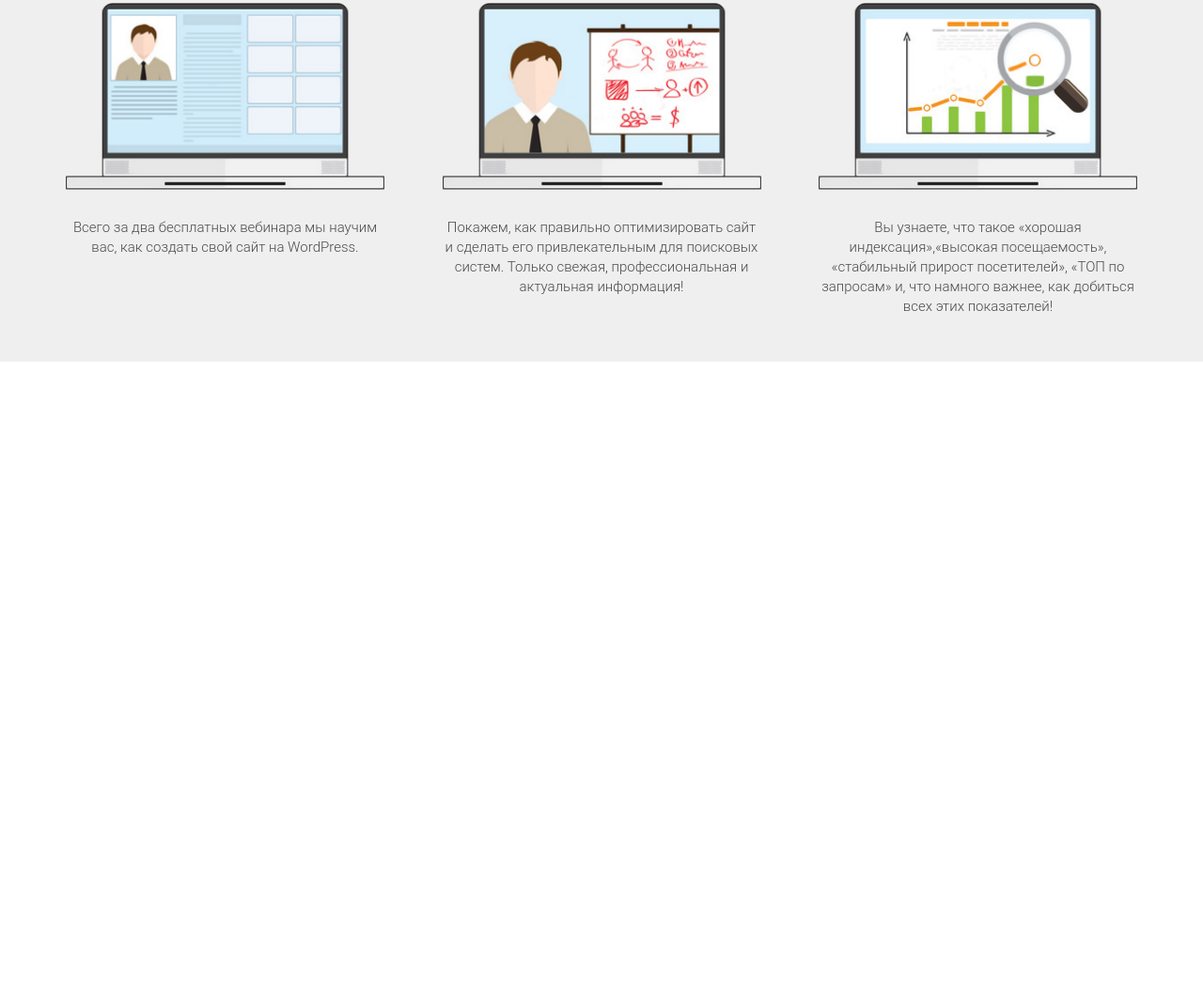
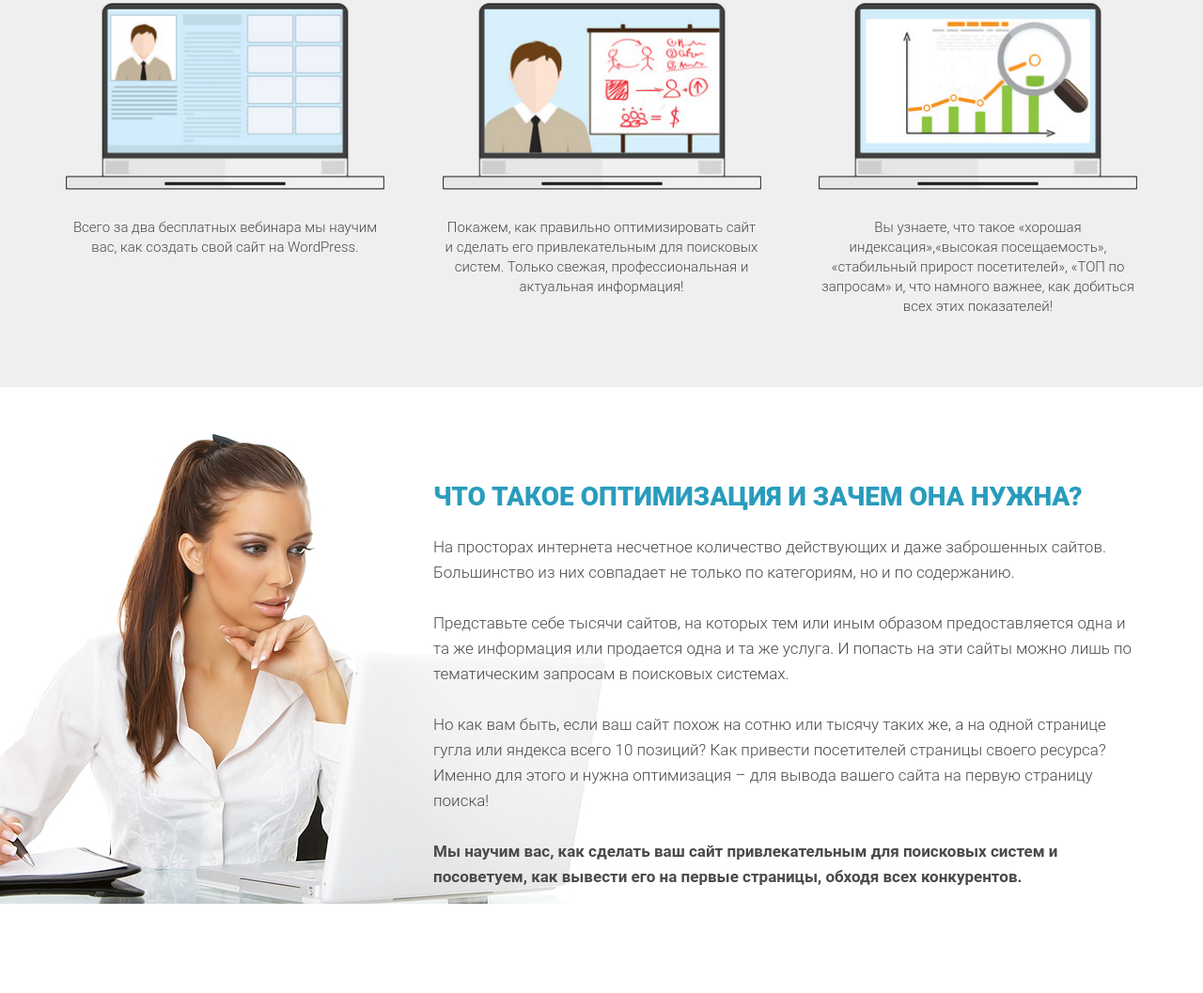
Before and after one commit to TokaFrag/lessonLayoutWP, a plain HTML site: page src/index.html in a window 1280 px wide. Shown: the part 1022-2079 px from the top of the page at 94% size. Before the commit the page ends 1479 px from the top, so only its background shows below. Drawn offline with Linux system fonts and the light colour scheme.

Commit message:
Сверстал третий блок

```diff
--- a/src/css/style.css
+++ b/src/css/style.css
@@ -130,12 +130,10 @@ h2.title {
   margin-top: 5px;
 }
 
-.waiting .container {
-}
+.waiting {
+  min-height: 607px;
+  padding: 88px 0 75px;
 
-.waiting {
-  padding: 88px 0 75px;
-  height: 607px;
   background: #efefef;
 }
 
@@ -195,3 +193,46 @@ h2.title {
   color: #4a4a4a;
   margin-top: 26px;
 }
+
+.optimization {
+  min-height: 550px;
+  padding: 102px 0 107px 0;
+}
+
+.optimization .container {
+  position: relative;
+}
+
+.optimization .optimizationHeader {
+  margin-left: 391px;
+  font-family: Roboto;
+  font-style: normal;
+  font-weight: 900;
+  font-size: 28px;
+  line-height: 30px;
+  text-transform: uppercase;
+  color: #299cbd;
+}
+
+.optimization .optimizationText {
+  margin-top: 25px;
+  margin-left: 391px;
+  font-family: Roboto;
+  font-style: normal;
+  font-weight: 300;
+  font-size: 17px;
+  line-height: 27px;
+  align-items: center;
+  color: #4a4a4a;
+}
+
+.optimization .optimizationText span {
+  font-weight: bold;
+}
+
+.optimization .optimizationImg {
+  position: absolute;
+  top: -54px;
+  left: -240px;
+  z-index: -1;
+}
--- a/src/index.html
+++ b/src/index.html
@@ -66,6 +66,33 @@
             </div>
          </div>
    </section>
+
+   <section class="optimization">
+      <div class="container">
+         <h2 class="optimizationHeader">
+            Что такое оптимизация и зачем она нужна?
+         </h2>
+         <div class="optimizationText">
+            На просторах интернета несчетное количество действующих и даже заброшенных сайтов. Большинство из них
+            совпадает не
+            только по категориям, но и по содержанию.
+            <br><br>
+            Представьте себе тысячи сайтов, на которых тем или иным образом предоставляется одна и та же информация или
+            продается одна и та же услуга. И попасть на эти сайты можно лишь по тематическим запросам в поисковых
+            системах.
+            <br><br>
+            Но как вам быть, если ваш сайт похож на сотню или тысячу таких же, а на одной странице гугла или яндекса
+            всего 10 позиций? Как привести посетителей страницы своего ресурса? Именно для этого и нужна оптимизация –
+            для вывода вашего сайта на первую страницу поиска!
+            <br><br>
+            <span> Мы научим вас, как сделать ваш сайт привлекательным для поисковых систем и посоветуем, как вывести
+               его на первые страницы, обходя всех конкурентов.
+            </span>
+         </div>
+         <img src="img/bg/woman_bg.png" alt="woman" class="optimizationImg">
+      </div>
+   </section>
+
    <br>
    <br>
    <br>
```
